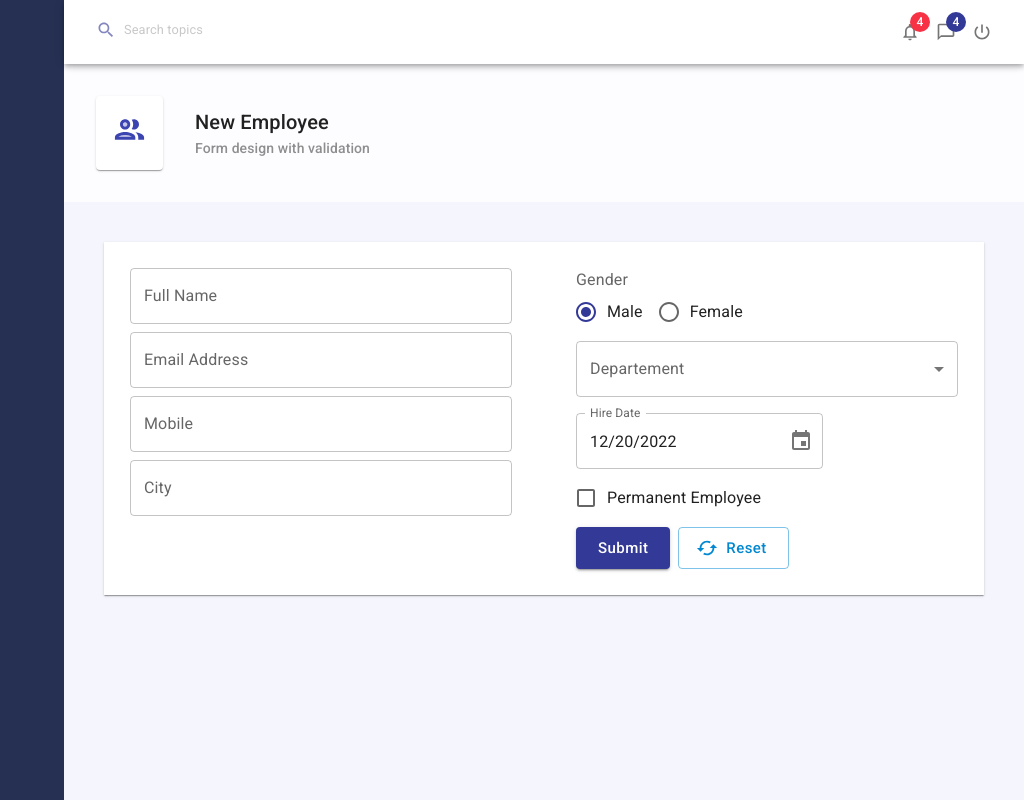
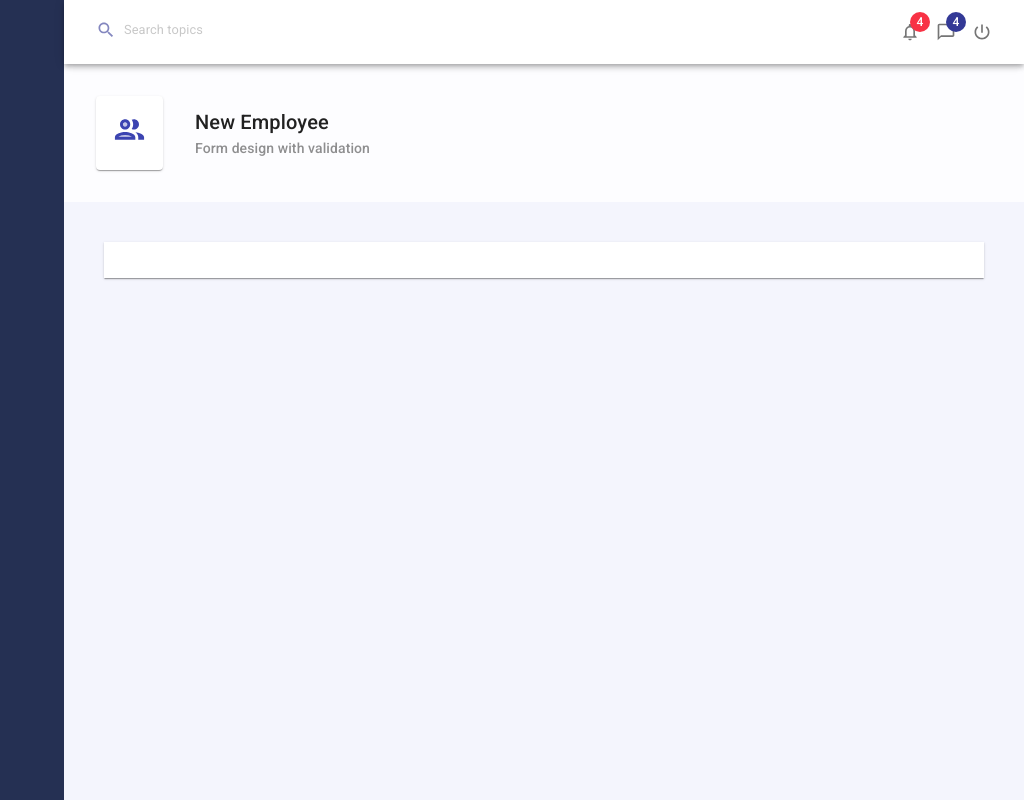
Before and after one commit to urbain32/complete-mui-system, a React (Create React App) app: page / in a window 1280 px wide. Shown: the whole page, without its empty margins (256-1280 px from the left). Built offline with nearby package versions, Linux system fonts and the light colour scheme.

Commit message:
importing useTable in employees

```diff
--- a/src/pages/employees/Employees.js
+++ b/src/pages/employees/Employees.js
@@ -2,12 +2,14 @@ import { PeopleOutlineTwoTone } from "@mui/icons-material";
 import { Paper, styled } from "@mui/material";
 import React from "react";
 import PageHeader from "../../components/PageHeader";
+import useTable from "../../components/useTable";
 import EmployeesForm from "./EmployeesForm";
 const MyPaper = styled(Paper)((theme) => ({
   margin: "40px",
   padding: "18px",
 }));
 const Employees = () => {
+  const { TblContainer } = useTable();
   return (
     <>
       <PageHeader
@@ -16,7 +18,8 @@ const Employees = () => {
         icon={<PeopleOutlineTwoTone fontSize="large" />}
       />
       <MyPaper square>
-        <EmployeesForm />
+        {/* <EmployeesForm /> */}
+        <TblContainer></TblContainer>
       </MyPaper>
     </>
   );
```
